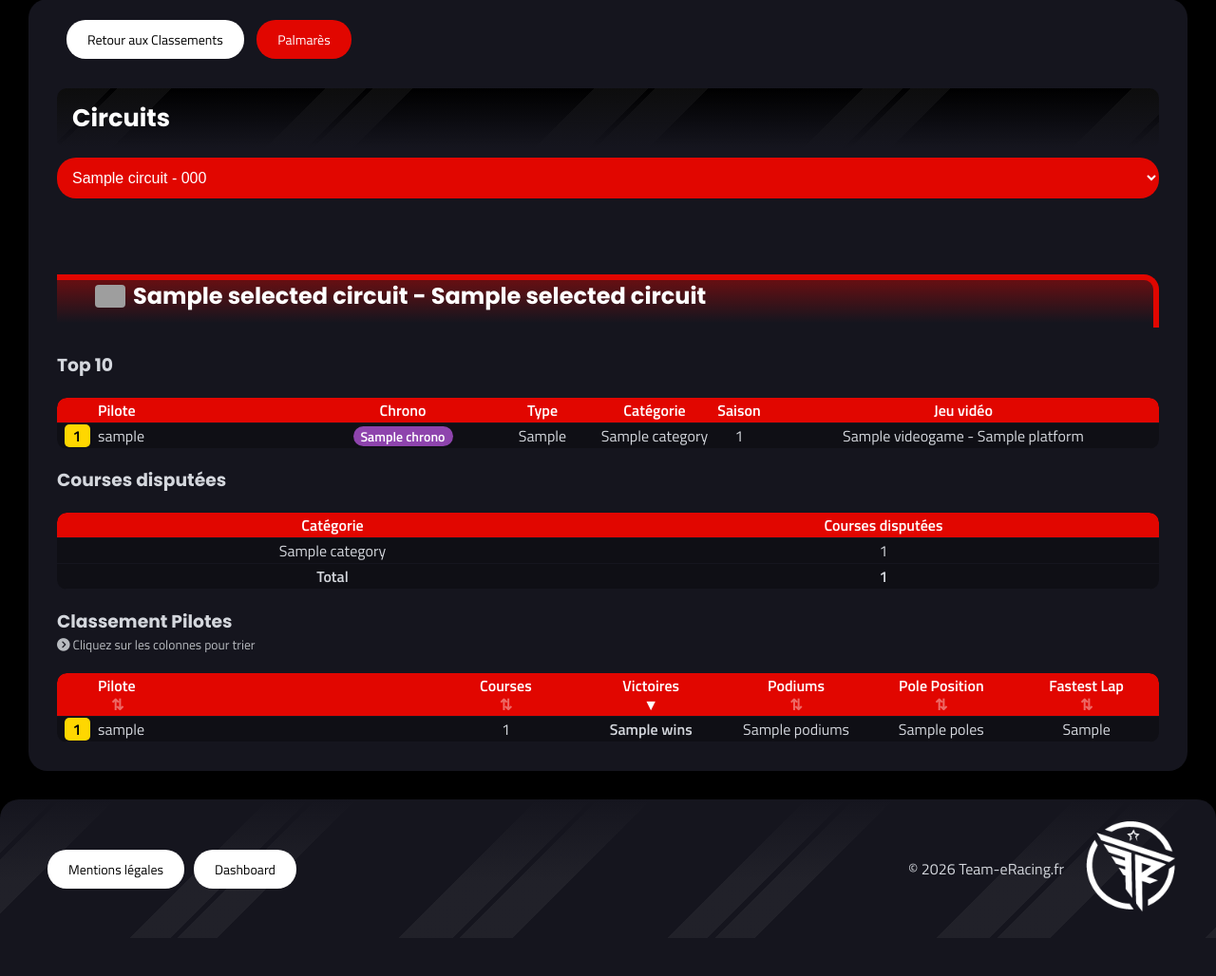
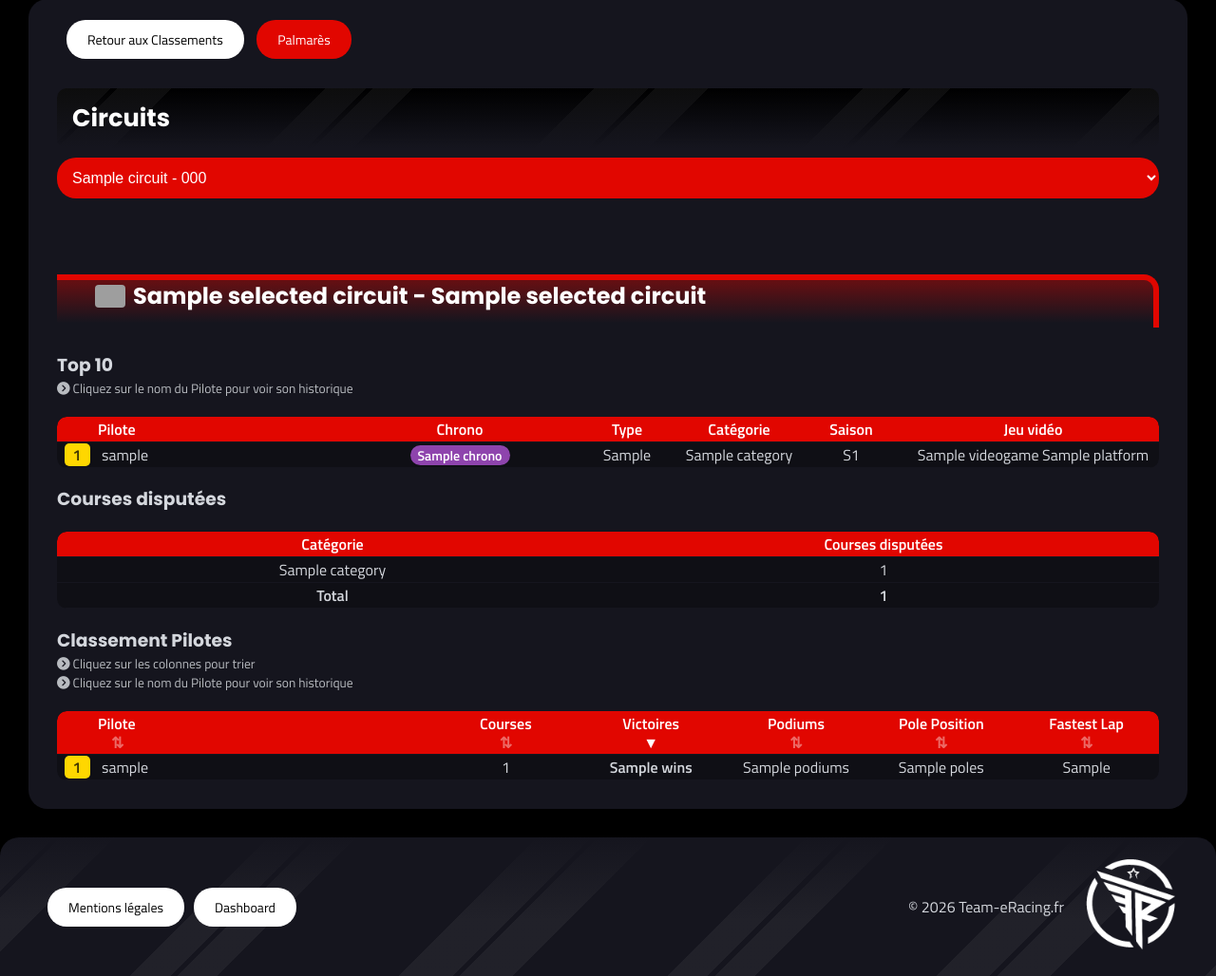
Before and after one commit to paraguayan99/racing-championship-app, a PHP site: template Views/classements/statscircuits.php in a window 1280 px wide. Shown: the part 177-1205 px from the top of the page at 95% size. Before the commit the page ends 1137 px from the top, so only its background shows below. Run offline with PHP 8.4, Linux system fonts and the light colour scheme; the template is opened without the code that fills it: most values are stand-ins (such as "Sample title", 1, 10 or a date in 2020); some libraries are stand-ins or nearby versions; grey boxes are pictures that could not be loaded.

Commit message:
Pages Statistiques Pilotes accessibles depuis Classements/Palmares/Circuits + CSS Couleur Badges hors podium  éclaircie

```diff
--- a/Models/SeasonsModel.php
+++ b/Models/SeasonsModel.php
@@ -19,7 +19,7 @@ class SeasonsModel extends DbConnect {
     public static function all(){
         $db = new DbConnect();
         return $db->getConnection()->query("
-            SELECT seasons.id, season_number, season_name, categories.name as category, videogame, videogame_short, platform, type, seasons.status
+            SELECT seasons.id, season_number, season_name, categories.name as category, videogame, videogame_short, platform, seasons.type, seasons.status
             FROM seasons
             JOIN categories ON seasons.category_id = categories.id
             ORDER BY seasons.status ASC, categories.name ASC, seasons.season_number DESC
--- a/Models/StatsCircuitsModel.php
+++ b/Models/StatsCircuitsModel.php
@@ -31,6 +31,7 @@ class StatsCircuitsModel extends DbConnect
             s.videogame,
             s.videogame_short,
             s.platform,
+            d.id AS driver_id,
             d.nickname,
             gs.pole_position_time AS chrono,
             'Pole Position' AS chrono_type
@@ -52,6 +53,7 @@ class StatsCircuitsModel extends DbConnect
             s.videogame,
             s.videogame_short,
             s.platform,
+            d.id AS driver_id,
             d.nickname,
             gs.fastest_lap_time,
             'Fastest Lap'
@@ -84,7 +86,7 @@ class StatsCircuitsModel extends DbConnect
         $db = new DbConnect();
         $sql = "
             SELECT
-                d.id,
+                d.id AS driver_id,
                 d.nickname,
 
                 COUNT(DISTINCT gp.id) AS gp_count,
--- a/Views/base.php
+++ b/Views/base.php
@@ -45,8 +45,8 @@ $canonical = $protocol . $host . ($uri === '' ? '/' : $uri);
 <link href="https://fonts.googleapis.com/css2?family=Titillium+Web:wght@300;400;600&family=Poppins:wght@400;600;700&display=swap" rel="stylesheet">
 
 <!-- CSS personnel, pas de Framework -->
-<link rel="stylesheet" href="/stylev5.0.css" />
-<link rel="stylesheet" href="/style700px-mobilev2.9.css" media="screen and (max-width: 700px)" />
+<link rel="stylesheet" href="/stylev5.9.css" />
+<link rel="stylesheet" href="/style700px-mobilev3.3.css" media="screen and (max-width: 700px)" />
 <link rel="stylesheet" href="/style900px-tablettev1.6.css" media="screen and (min-width: 701px) and (max-width: 900px)" />
 <link rel="stylesheet" href="/style1400px-desktopv1.4.css" media="screen and (min-width: 901px)" />
 
--- a/Views/classements/standings.php
+++ b/Views/classements/standings.php
@@ -100,7 +100,7 @@ function gpBadge($gpNumber) {
                     null
                 );
             ?>
-            <div class="category-block"
+            <div id="classement" class="category-block"
                     style="--category-color: <?= htmlspecialchars($categoryColors[$categoryName] ?? '#E10600') ?>">
 
                 <h2 class="category-title has-content">
@@ -217,7 +217,7 @@ function gpBadge($gpNumber) {
                                                     <img src="<?= htmlspecialchars($row->driver_flag) ?>" class="drivers-teams-flag" alt="flag">
                                                 <?php endif; ?>
                                             <span class="driver-name">
-                                                <a href="/statsdrivers/index/driver/<?= $row->driver_id ?>" class="driver-cell-link">
+                                                <a href="/statsdrivers/index/driver/<?= $row->driver_id ?>#pilote" class="driver-cell-link">
                                                     <?= htmlspecialchars($row->nickname) ?>
                                                 </a>
                                             </span>
--- a/Views/classements/statscircuits.php
+++ b/Views/classements/statscircuits.php
@@ -61,6 +61,10 @@
         <?php if (!empty($topChronos)) : ?>
         <h3 class="gp-title">Top 10</h3>
 
+        <p class="gp-subtitle">
+            <i class="fa-solid fa-circle-chevron-right"></i> Cliquez sur le nom du Pilote pour voir son historique
+        </p>
+
         <div class="table-responsive">
         <table class="dashboard-table fix table-th-responsive circuits-top10-table">
             <thead>
@@ -113,12 +117,16 @@
                 <?php foreach ($topChronos as $i => $chrono): ?>
                     <tr>
                         <td class="badge-width" title="Position"><?= podiumBadge($i + 1) ?></td>
-                        <td class="down" title="Pilote"><?= htmlspecialchars($chrono->nickname) ?></td>
+                        <td class="driver-cell palmares-page driver-name down" title="Pilote">
+                            <a href="/statsdrivers/index/driver/<?= (int)$chrono->driver_id ?>#pilote" class="driver-cell-link">
+                                <?= htmlspecialchars($chrono->nickname) ?>
+                            </a>
+                        </td>
                         <td class="text-center down " title="Chrono"><span class="badge-purple"><?= htmlspecialchars($chrono->chrono) ?></span></td>
                         <td class="text-center down top10-type" title="Type"><?= htmlspecialchars($chrono->chrono_type) ?></td>
                         <td class="text-center down" title="Catégorie"><?= htmlspecialchars($chrono->category) ?></td>
-                        <td class="text-center down" title="Saison"><?= htmlspecialchars($chrono->season_number) ?></td>
-                        <td class="text-center down" title="Jeu vidéo"><?= htmlspecialchars($chrono->videogame)?> - <?= htmlspecialchars($chrono->platform)?></td>
+                        <td class="text-center down" title="Saison">S<?= htmlspecialchars($chrono->season_number) ?></td>
+                        <td class="text-center down" title="Jeu vidéo"><?= htmlspecialchars($chrono->videogame)?> <?= htmlspecialchars($chrono->platform)?></td>
                     </tr>
                 <?php endforeach; ?>
             </tbody>
@@ -156,6 +164,9 @@
 
         <p class="gp-subtitle">
             <i class="fa-solid fa-circle-chevron-right"></i> Cliquez sur les colonnes pour trier
+        </p>
+        <p class="gp-subtitle">
+            <i class="fa-solid fa-circle-chevron-right"></i> Cliquez sur le nom du Pilote pour voir son historique
         </p>
 
         <div class="table-responsive">
@@ -205,7 +216,11 @@
             <?php foreach ($driversStats as $i => $d): ?>
                 <tr>
                     <td class="badge-width" title="Position"><?= podiumBadge($i + 1) ?></td>
-                    <td class="down" title="Pilote"><?= htmlspecialchars($d->nickname) ?></td>
+                    <td class="driver-cell palmares-page driver-name down" title="Pilote">
+                        <a href="/statsdrivers/index/driver/<?= (int)$d->driver_id ?>#pilote" class="driver-cell-link">
+                            <?= htmlspecialchars($d->nickname) ?>
+                        </a>
+                    </td>
                     <td class="text-center" title="Courses"><?= $d->gp_count ?></td>
                     <td class="text-center" title="Victoires"><?= $d->wins ?></td>
                     <td class="text-center" title="Podiums"><?= $d->podiums ?></td>
--- a/public/style700px-mobilev2.9.css
+++ b/public/style700px-mobilev3.3.css
@@ -481,7 +481,7 @@ table.sortable th.desc::after {
 }
 
 /* PAGE CIRCUITS */
-/* TOP 10 Tailles des colonnes*/
+/* TOP 10 */
 .circuit-title,
 .statsdrivers-title {
     font-size: 1.2rem;
@@ -490,7 +490,7 @@ table.sortable th.desc::after {
 /* Colonne Jeu vidéo */
 .circuits-top10-table th:nth-child(7),
 .circuits-top10-table td:nth-child(7) {
-    padding: 0px 15px 0px 15px;
+    padding: 0px 0px 0px 7px;
 }
 
 @media screen and (max-width: 500px) {
@@ -498,6 +498,17 @@ table.sortable th.desc::after {
     .circuits-top10-table th:nth-child(3),
     .circuits-top10-table td:nth-child(3) {
         width: 18%;
+    }
+
+    /* Console */
+    .circuits-top10-table th:nth-child(7),
+    .circuits-top10-table td:nth-child(7) {
+        width: 20%;
+    }
+
+    /* Console */
+    .circuits-top10-table td:nth-child(7) {
+        font-size: 0.75rem;
     }
 }
 
@@ -673,40 +684,39 @@ table.sortable th.desc::after {
     }
 }
 
-/* Colonne Saison */
+/* Colonne Saison & Jeu vidéo */
 .statsdrivers-table td:nth-child(1),
 .statsdrivers-table th:nth-child(1) {
-    width: 40px;
-}
-
-/* Colonne Jeu */
-.statsdrivers-table td:nth-child(2),
-.statsdrivers-table th:nth-child(2) {
-    width: 60px;
+    width: 95px;
+    padding-left: 5px;
 }
 
 /* Colonne Équipe */
 .statsdrivers-table td.team-cell,
-.statsdrivers-table th:nth-child(3) {
+.statsdrivers-table th:nth-child(2) {
     width: 10%;
 }
 
 /* Colonne Position */
-.statsdrivers-table td:nth-child(4),
-.statsdrivers-table th:nth-child(4) {
+.statsdrivers-table td:nth-child(3),
+.statsdrivers-table th:nth-child(3) {
     width: 25px;
 }
 
 /* Colonne Points */
-.statsdrivers-table td:nth-child(5),
-.statsdrivers-table th:nth-child(5) {
+.statsdrivers-table td:nth-child(4),
+.statsdrivers-table th:nth-child(4) {
     width: 12%;
 }
 
 /* Colonne GP */
-.statsdrivers-table td:nth-child(6),
-.statsdrivers-table th:nth-child(6) {
+.statsdrivers-table td:nth-child(5),
+.statsdrivers-table th:nth-child(5) {
     width: 10%;
+}
+
+.season-cell .statsdrivers-videogame {
+    font-size: 0.75rem;
 }
 
 @media screen and (max-width: 500px) {
--- a/public/stylev5.0.css
+++ b/public/stylev5.9.css
@@ -1242,12 +1244,12 @@ input[type=number] {
 }
 
 /* Podiums */
-.badge-gold { background: #ffd700; color: #000; }
-.badge-silver { background: #c0c0c0; color: #000; }
-.badge-bronze { background: #cd7f32; color: #000;; }
+.badge-gold { background: #ffd700; color: #403600; }
+.badge-silver { background: #c0c0c0; color: #363636; }
+.badge-bronze { background: #cd7f32; color: #482D11;; }
 
 /* Positions 4+ */
-.badge-normal { background: #15151E; color: #d4d7dd;; }
+.badge-normal { background: #525274; color: #d4d7dd;; }
 
 /* Colonne Pilote */
 .driver-cell {
@@ -1799,13 +1801,13 @@ table.sortable th.no-sort::after {
 /* Pilote */
 .circuits-top10-table th:nth-child(2),
 .circuits-top10-table td:nth-child(2) {
-    width: 20%;
+    /* width: 25%; */
 }
 
 /* Chrono */
 .circuits-top10-table th:nth-child(3),
 .circuits-top10-table td:nth-child(3) {
-    width: 15%;
+    width: 20%;
 }
 
 /* Type */
@@ -1823,13 +1825,13 @@ table.sortable th.no-sort::after {
 /* Saison */
 .circuits-top10-table th:nth-child(6),
 .circuits-top10-table td:nth-child(6) {
-    width: 5%;
+    width: 10%;
 }
 
 /* Console */
-.circuits-top10-table th:nth-child(8),
-.circuits-top10-table td:nth-child(8) {
-    width: 10%;
+.circuits-top10-table th:nth-child(7),
+.circuits-top10-table td:nth-child(7) {
+    /* width: 20%; */
 }
 
 /* COURSES DISPUTEES */
@@ -1983,17 +1990,23 @@ table.sortable th.no-sort::after {
 } */
 
 /* 1. La cellule devient entièrement cliquable partout */
-.driver-cell.standings-page {
+.driver-cell.standings-page,
+.driver-cell.palmares-page,
+.season-cell.statsdrivers-page {
     position: relative;
     cursor: pointer;
 }
 
 /* 2. Le lien occupe tout l'espace de la case de manière invisible pour le clic */
-.driver-cell.standings-page .driver-cell-link {
+.driver-cell.standings-page .driver-cell-link,
+.driver-cell.palmares-page .driver-cell-link,
+.season-cell.statsdrivers-page .season-cell-link {
     color: inherit;
     text-decoration: none;
 }
-.driver-cell.standings-page .driver-cell-link::after {
+.driver-cell.standings-page .driver-cell-link::after,
+.driver-cell.palmares-page .driver-cell-link::after,
+.season-cell.statsdrivers-page .season-cell-link::after {
     content: "";
     position: absolute;
     top: 0;
@@ -2004,7 +2017,9 @@ table.sortable th.no-sort::after {
 }
 
 /* 3. Style de base du nom */
-.driver-cell.standings-page .driver-name a {
+.driver-cell.standings-page .driver-name a,
+.driver-cell.palmares-page.driver-name a,
+.season-cell.statsdrivers-page a {
     display: inline-block;
     color: inherit;
     text-decoration: none;
```
Also changed, not shown: other parts of public/stylev5.9.css (+34 -20 lines), Views/classements/palmares.php (+13 -1 lines), Views/classements/statsdrivers.php (+22 -17 lines), public/img/flags/jordanie.png (added), public/img/flags/suede.png (added), public/img/flags/venezuela.png (added).
